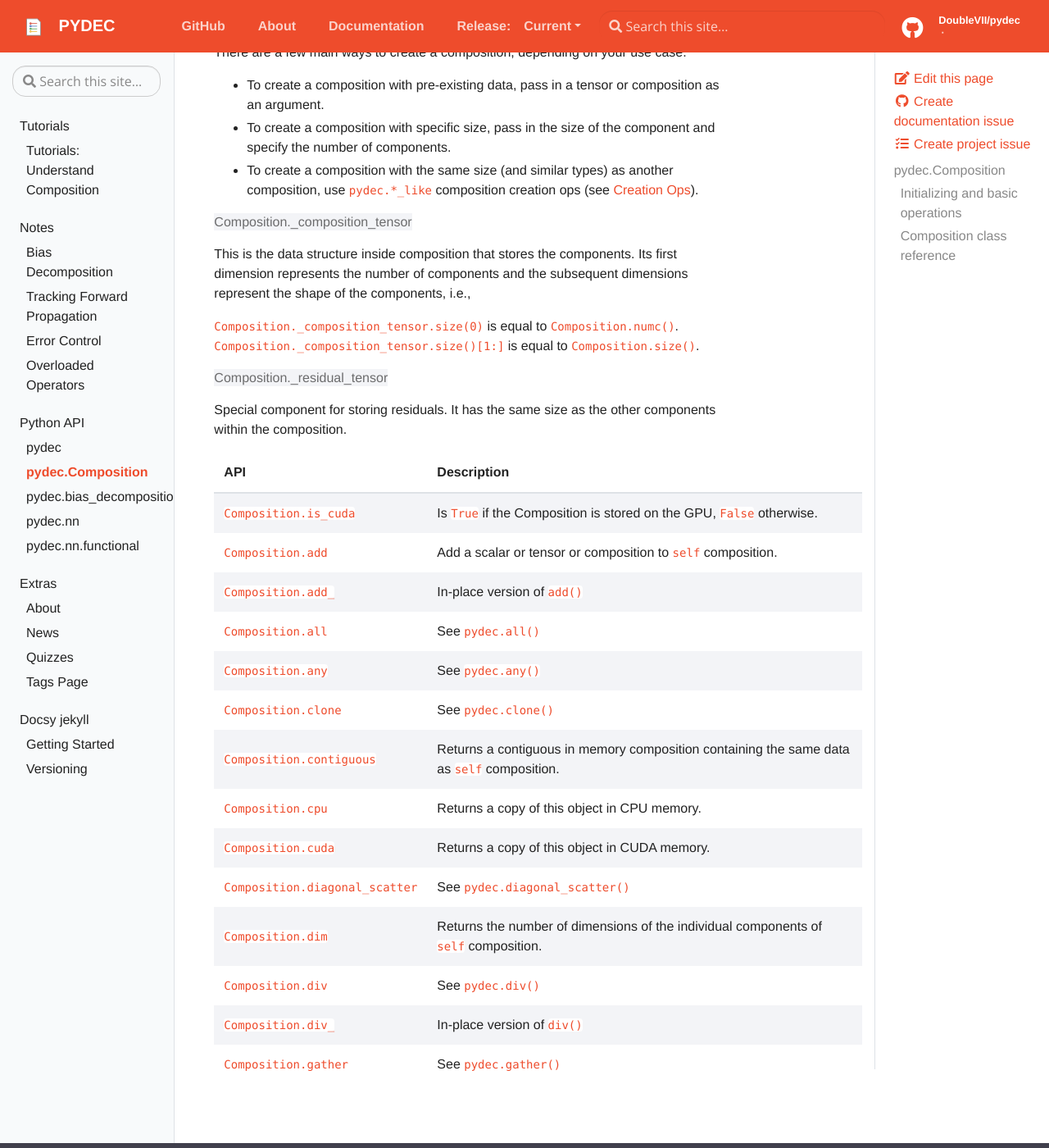
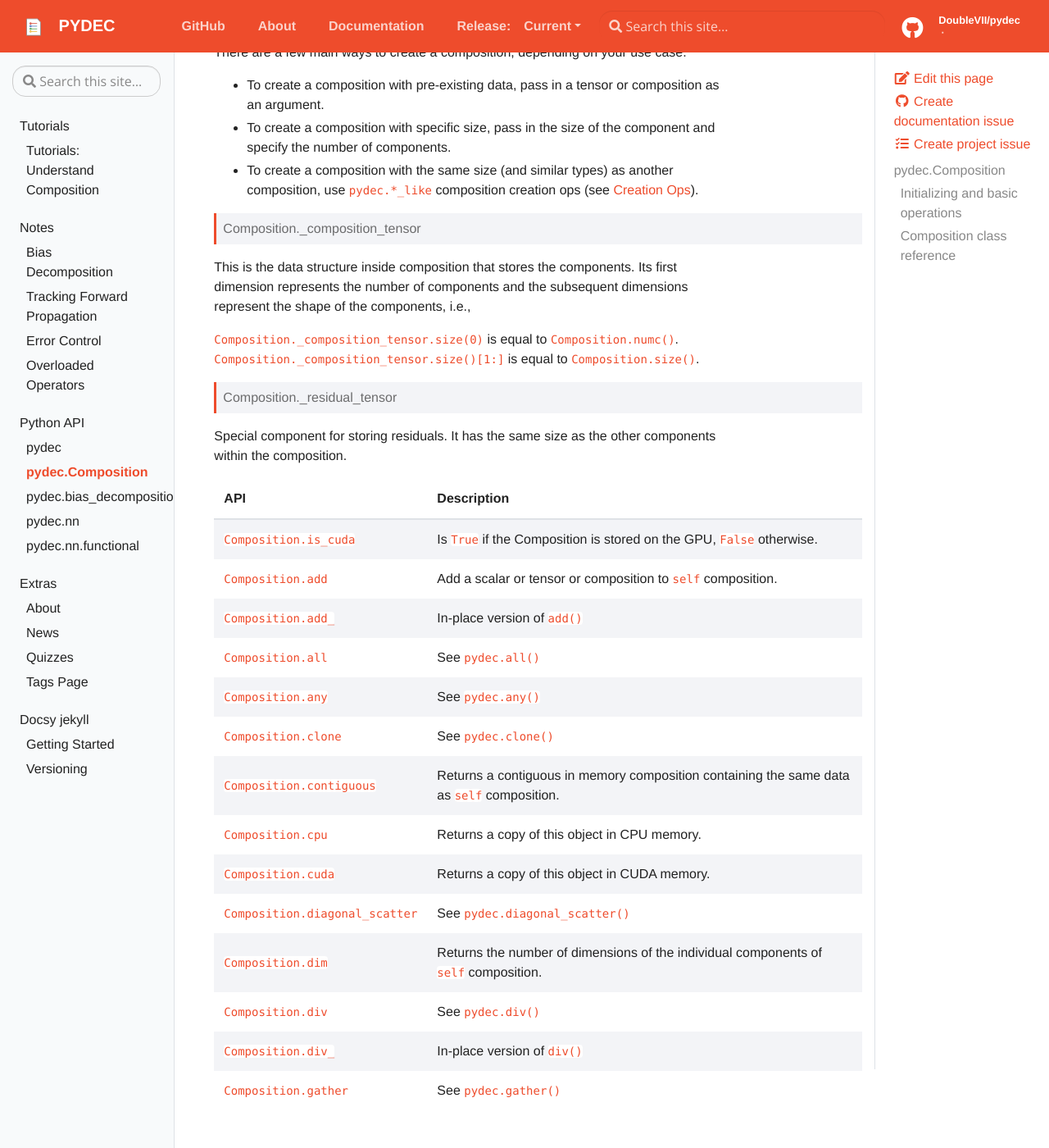
Before and after one commit to NJUNLP/pydec, a Jekyll site: the page built from docs/_docs/pythonapi/pydec.Composition/index.md, in a window 1280 px wide and 1400 px high, scrolled down 3137 px. Shown: the whole window at 82% size. Built offline with Jekyll 4.4.1, drawn with Linux system fonts in a browser that asks for light colours.

Commit message:
fix attribute style

```diff
--- a/docs/assets/css/customized.css
+++ b/docs/assets/css/customized.css
@@ -12,6 +12,8 @@
 }
 
 .function dt,
+.attribute dt,
+.class .attribute dt,
 .class dt {
     position: relative;
     background: #f3f4f7;
```
